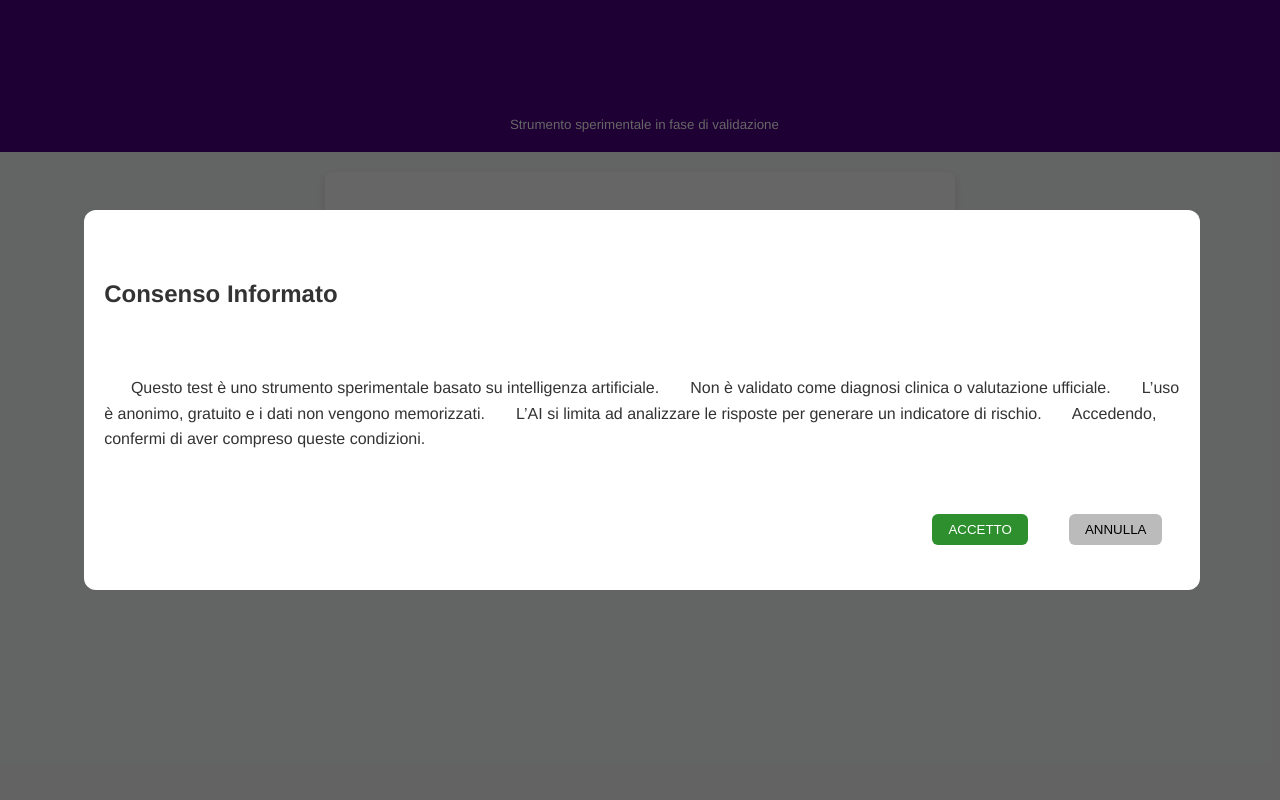
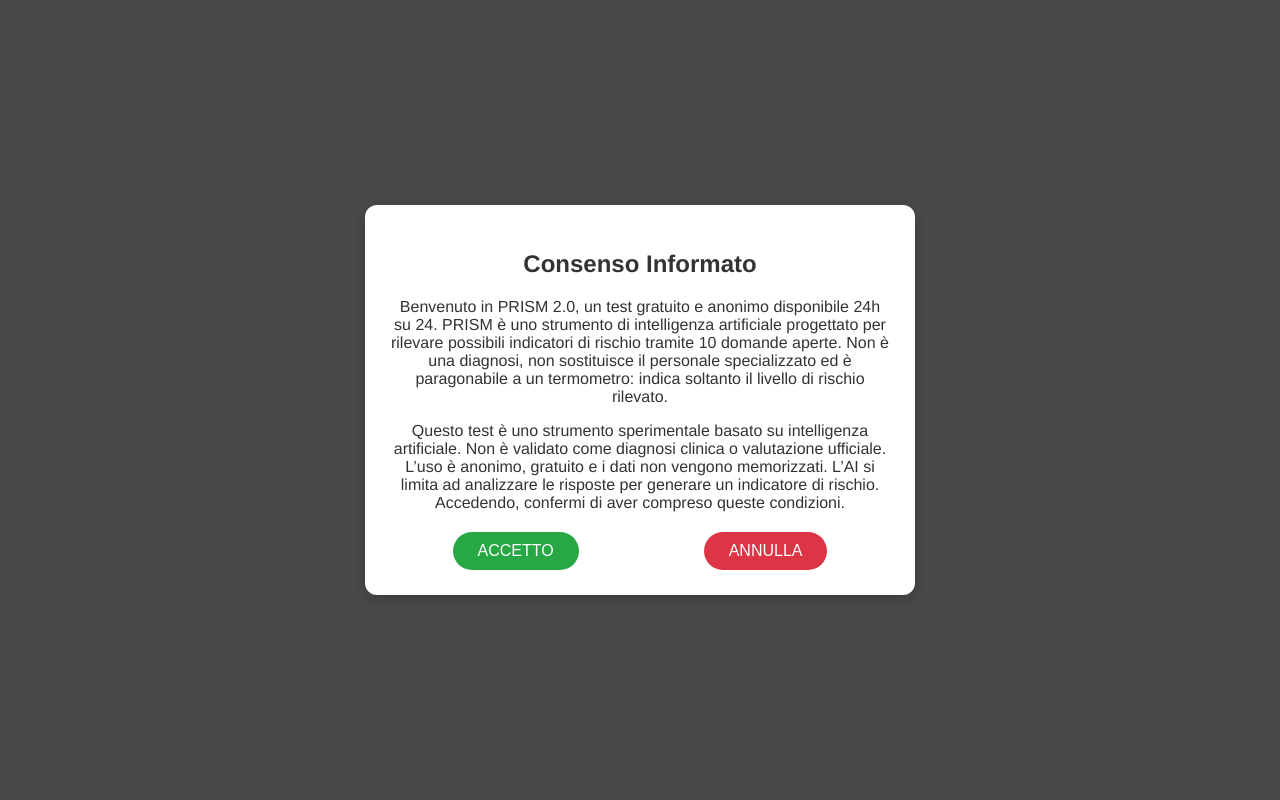
Before and after one commit to fendersole-ai/progetto-GEMINI-, a Flask app: page / in a window 1280 px wide. Run offline with Flask 3, Linux system fonts and the light colour scheme.

Commit message:
Aggiornato index.html e style.css per un design a schermo intero

```diff
--- a/templates/index.html
+++ b/templates/index.html
@@ -8,34 +8,17 @@
 </head>
 <body>
 
-<header>
-  <h1>PRISM 2.0 – Test di Autovalutazione</h1>
-  <small>Strumento sperimentale in fase di validazione</small>
-</header>
-
-<div class="container">
-  <p>Benvenuto in PRISM 2.0, un test gratuito e anonimo disponibile 24h su 24.
-  PRISM è uno strumento di intelligenza artificiale progettato per rilevare possibili indicatori di rischio tramite 10 domande aperte.
-  Non è una diagnosi, non sostituisce il personale specializzato ed è paragonabile a un termometro: indica soltanto il livello di rischio rilevato.</p>
-
-  <button id="entra-btn" disabled>Entra in PRISM</button>
-
-  <div id="chat-container">
-    <div id="ai-response"></div>
-    <textarea id="user-input" placeholder="Scrivi qui la tua risposta..."></textarea>
-    <button id="send">Invia</button>
-  </div>
-</div>
-
+<!-- Schermata di consenso iniziale -->
 <div id="popup-consenso" class="popup-overlay">
     <div class="popup-content">
         <h2>Consenso Informato</h2>
         <p>
-      Questo test è uno strumento sperimentale basato su intelligenza artificiale.
-      Non è validato come diagnosi clinica o valutazione ufficiale.
-      L’uso è anonimo, gratuito e i dati non vengono memorizzati.
-      L’AI si limita ad analizzare le risposte per generare un indicatore di rischio.
-      Accedendo, confermi di aver compreso queste condizioni.
+            Benvenuto in PRISM 2.0, un test gratuito e anonimo disponibile 24h su 24.
+            PRISM è uno strumento di intelligenza artificiale progettato per rilevare possibili indicatori di rischio tramite 10 domande aperte.
+            Non è una diagnosi, non sostituisce il personale specializzato ed è paragonabile a un termometro: indica soltanto il livello di rischio rilevato.
+        </p>
+        <p>
+            Questo test è uno strumento sperimentale basato su intelligenza artificiale. Non è validato come diagnosi clinica o valutazione ufficiale. L’uso è anonimo, gratuito e i dati non vengono memorizzati. L’AI si limita ad analizzare le risposte per generare un indicatore di rischio. Accedendo, confermi di aver compreso queste condizioni.
         </p>
         <div class="popup-buttons">
             <button id="accetto">ACCETTO</button>
@@ -44,39 +27,91 @@
     </div>
 </div>
 
+<!-- Interfaccia di chat a schermo intero, visibile dopo il consenso -->
+<div id="chat-container">
+    <header>
+        <h1>PRISM 2.0</h1>
+    </header>
+    <div class="chat-messages" id="chat-messages">
+        <!-- I messaggi della chat verranno aggiunti qui dinamicamente -->
+    </div>
+    <div class="chat-input-area">
+        <textarea id="user-input" placeholder="Scrivi qui la tua risposta..."></textarea>
+        <button id="send-btn">Invia</button>
+    </div>
+</div>
+
 <script>
-// Abilita il pulsante solo se l'utente accetta
-document.getElementById('accetto').addEventListener('click', function() {
-  document.getElementById('popup-consenso').style.display = 'none';
-  document.getElementById('entra-btn').disabled = false;
-});
+document.addEventListener('DOMContentLoaded', () => {
+    const popupConsenso = document.getElementById('popup-consenso');
+    const chatContainer = document.getElementById('chat-container');
+    const accettoBtn = document.getElementById('accetto');
+    const annullaBtn = document.getElementById('annulla');
+    const sendBtn = document.getElementById('send-btn');
+    const userInput = document.getElementById('user-input');
+    const chatMessages = document.getElementById('chat-messages');
 
-// Se annulla, il pulsante resta disabilitato
-document.getElementById('annulla').addEventListener('click', function() {
-  document.getElementById('popup-consenso').style.display = 'none';
-  document.getElementById('entra-btn').disabled = true;
-});
+    // Funzione per inviare un messaggio
+    async function sendMessage() {
+        const userText = userInput.value.trim();
+        if (userText === '') return;
 
-// Clic su "Entra in PRISM"
-document.getElementById('entra-btn').addEventListener('click', function() {
-  document.getElementById('chat-container').style.display = 'block';
-  document.getElementById('ai-response').textContent =
-    "Benvenuta. Per le prossime 10 interazioni farò solo domande aperte senza commenti. Sei pronta?";
-});
+        // Aggiunge il messaggio dell'utente alla chat
+        addMessageToChat(userText, 'user-message');
+        userInput.value = '';
 
-// Invio al backend
-document.getElementById('send').addEventListener('click', async function() {
-  const userText = document.getElementById('user-input').value;
-  document.getElementById('user-input').value = '';
-
+        try {
             const resp = await fetch('/chat', {
                 method: 'POST',
                 headers: {'Content-Type': 'application/json'},
                 body: JSON.stringify({ userInput: userText })
             });
+            const data = await resp.json();
+            addMessageToChat(data.reply, 'ai-message');
+        } catch (error) {
+            addMessageToChat("Si è verificato un errore. Per favore, riprova.", 'ai-message');
+        }
+    }
 
-  const data = await resp.json();
-  document.getElementById('ai-response').textContent = data.reply || 'Errore nella risposta';
+    // Funzione per aggiungere un messaggio al contenitore della chat
+    function addMessageToChat(text, sender) {
+        const messageDiv = document.createElement('div');
+        messageDiv.classList.add('message', sender);
+        messageDiv.textContent = text;
+        chatMessages.appendChild(messageDiv);
+        chatMessages.scrollTop = chatMessages.scrollHeight; // Scrolla automaticamente in basso
+    }
+
+    // Clic su "ACCETTO"
+    accettoBtn.addEventListener('click', () => {
+        popupConsenso.style.display = 'none';
+        chatContainer.style.display = 'flex';
+        // Invia il primo messaggio al backend per avviare il protocollo
+        fetch('/chat', {
+            method: 'POST',
+            headers: {'Content-Type': 'application/json'},
+            body: JSON.stringify({ userInput: 'si' }) // Invia 'si' per avviare
+        })
+        .then(response => response.json())
+        .then(data => addMessageToChat(data.reply, 'ai-message'))
+        .catch(error => addMessageToChat("Si è verificato un errore. Per favore, riprova.", 'ai-message'));
+    });
+
+    // Clic su "ANNULLA"
+    annullaBtn.addEventListener('click', () => {
+        alert("Hai annullato. Ricarica la pagina per riprovare.");
+    });
+
+    // Clic sul pulsante "Invia"
+    sendBtn.addEventListener('click', sendMessage);
+
+    // Invio con il tasto "Invio" sulla tastiera
+    userInput.addEventListener('keypress', (e) => {
+        if (e.key === 'Enter') {
+            e.preventDefault(); // Evita il newline nella textarea
+            sendMessage();
+        }
+    });
 });
 </script>
 
--- a/templates/style.css
+++ b/templates/style.css
@@ -1,134 +1,151 @@
 body {
-    font-family: 'Helvetica Neue', Helvetica, Arial, sans-serif;
-    background-color: #f8f9fa;
+    font-family: 'Helvetica Neue', Arial, sans-serif;
+    background-color: #f0f2f5;
     margin: 0;
     padding: 0;
-    line-height: 1.6;
     box-sizing: border-box;
+    display: flex;
+    justify-content: center;
+    align-items: center;
+    min-height: 100vh;
     color: #333;
 }
 
-header {
-    background: #4b0082;
-    color: #fff;
-    padding: 15px;
-    text-align: center;
-}
+/* ------------------ Popup iniziale ------------------ */
 
-.container {
-    max-width: 600px;
-    margin: 20px auto;
-    padding: 15px;
-    box-shadow: 0 4px 8px rgba(0, 0, 0, 0.1);
-    border-radius: 8px;
-    background: #fff;
-}
-
-h1 {
-    color: #4b0082;
-    font-size: 1.5em;
-}
-
-button {
-    padding: 10px 20px;
-    border: none;
-    border-radius: 6px;
-    cursor: pointer;
-    width: 100%;
-}
-
-#entra-btn {
-    background: #4b0082;
-    color: #fff;
-    font-size: 1.1em;
-    margin-top: 20px;
-}
-
-#entra-btn:disabled {
-    background: #999;
-    cursor: not-allowed;
-}
-
-#chat-container {
-    display: none;
-    margin-top: 20px;
-}
-
-#ai-response {
-    white-space: pre-wrap;
-    margin-bottom: 10px;
-    background: #e9ecef;
-    padding: 10px;
-    border-radius: 6px;
-    font-family: 'Helvetica Neue', Helvetica, Arial, sans-serif;
-    color: #333;
-    border-top-left-radius: 12px;
-    border-top-right-radius: 12px;
-    border-bottom-left-radius: 4px;
-    border-bottom-right-radius: 12px;
-}
-
-textarea {
-    width: 100%;
-    height: 150px;
-    min-height: 100px;
-    max-height: 300px;
-    margin-bottom: 10px;
-    padding: 12px;
-    box-sizing: border-box;
-    border-radius: 12px;
-    border: 1px solid #ccc;
-    font-family: 'Helvetica Neue', Helvetica, Arial, sans-serif;
-    font-size: 16px;
-    color: #333;
-    resize: vertical;
-}
-
-/* Popup */
 .popup-overlay {
     position: fixed;
     top: 0;
     left: 0;
     width: 100%;
     height: 100%;
-    background: rgba(0, 0, 0, 0.6);
+    background: rgba(0, 0, 0, 0.7);
     display: flex;
     align-items: center;
     justify-content: center;
-    z-index: 9999;
-    padding: 20px;
-    box-sizing: border-box;
+    z-index: 1000;
 }
 
 .popup-content {
     background: #fff;
-    padding: 20px;
+    padding: 25px;
     border-radius: 12px;
     max-width: 90%;
-    width: 90%;
-    box-sizing: border-box;
+    width: 500px;
+    text-align: center;
+    box-shadow: 0 5px 15px rgba(0, 0, 0, 0.2);
 }
 
 .popup-buttons {
+    display: flex;
+    justify-content: space-around;
     margin-top: 20px;
-    text-align: right;
 }
 
 .popup-buttons button {
-    padding: 8px 16px;
-    margin-left: 10px;
+    padding: 10px 25px;
     border: none;
-    border-radius: 6px;
+    border-radius: 25px;
+    font-size: 16px;
     cursor: pointer;
-    width: auto;
+    transition: background-color 0.3s;
 }
 
 #accetto {
-    background: #2d8f2d;
+    background: #28a745;
     color: #fff;
 }
 
 #annulla {
-    background: #bbb;
-    color: #000;
+    background: #dc3545;
+    color: #fff;
 }
+
+/* ------------------ Interfaccia di chat ------------------ */
+
+#chat-container {
+    display: none; /* Nascondi all'inizio */
+    flex-direction: column;
+    width: 100%;
+    height: 100vh;
+    max-width: 600px; /* Limita la larghezza per desktop */
+    margin: 0 auto;
+    background: #fff;
+    box-shadow: 0 0 10px rgba(0, 0, 0, 0.1);
+}
+
+#chat-container header {
+    background-color: #4b0082;
+    color: white;
+    padding: 15px;
+    text-align: center;
+    font-size: 1.2em;
+    font-weight: bold;
+    box-shadow: 0 2px 5px rgba(0, 0, 0, 0.1);
+}
+
+.chat-messages {
+    flex-grow: 1;
+    overflow-y: auto;
+    padding: 15px;
+    display: flex;
+    flex-direction: column;
+    background-color: #e5ddd5;
+    gap: 10px;
+}
+
+.message {
+    padding: 10px 15px;
+    border-radius: 15px;
+    max-width: 80%;
+    word-wrap: break-word;
+    box-shadow: 0 1px 1px rgba(0, 0, 0, 0.1);
+}
+
+.user-message {
+    background-color: #dcf8c6;
+    align-self: flex-end;
+}
+
+.ai-message {
+    background-color: #fff;
+    align-self: flex-start;
+}
+
+.chat-input-area {
+    display: flex;
+    align-items: center;
+    padding: 10px;
+    background-color: #f6f6f6;
+    border-top: 1px solid #ddd;
+}
+
+#user-input {
+    flex-grow: 1;
+    border: none;
+    border-radius: 20px;
+    padding: 10px 15px;
+    font-size: 16px;
+    background-color: #fff;
+    resize: none;
+    max-height: 100px; /* Limita l'altezza per evitare di occupare troppo spazio */
+    overflow-y: auto;
+}
+
+#send-btn {
+    background-color: #4b0082;
+    color: white;
+    border-radius: 50%;
+    width: 45px;
+    height: 45px;
+    margin-left: 10px;
+    font-size: 1.5em;
+    display: flex;
+    justify-content: center;
+    align-items: center;
+    transition: transform 0.2s;
+}
+
+#send-btn:active {
+    transform: scale(0.95);
+}
```
Lines whose indentation alone changed are shown as unchanged.
